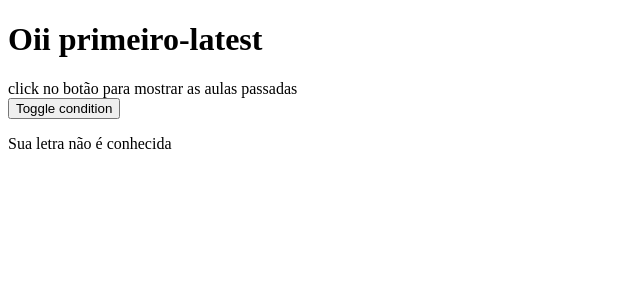
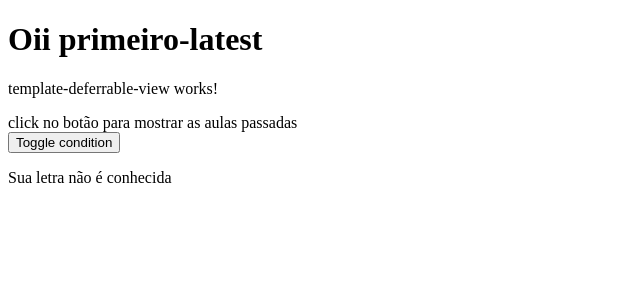
Before and after one commit to Ramon-Erik/aprendizados-angular, an Angular app in the folder primeiro-latest/: page / in a window 1280 px wide. Shown: the top 300 px of the page, without its empty margins (0-640 px from the left). Built offline with nearby package versions, Linux system fonts and the light colour scheme.

Commit message:
primeira aula defer

```diff
--- a/primeiro-latest/src/app/app.component.ts
+++ b/primeiro-latest/src/app/app.component.ts
@@ -5,13 +5,14 @@ import { NewComponent } from './components/new-component/new-component.component
 import { TemplatesBindingComponent } from "./components/templates/templates-binding/templates-binding.component";
 import { TemplatesVariablesComponent } from "./components/templates/templates-variables/templates-variables.component";
 import { TemplateControlFlowComponent } from './components/template/template-control-flow/template-control-flow.component';
+import { TemplateDeferrableViewComponent } from './components/template/template-deferrable-view/template-deferrable-view.component';
 
 @Component({
   selector: 'app-root',
   standalone: true,
   imports: [
-    // NewComponent, TemplatesBindingComponent, TemplatesVariablesComponent,
-    TemplateControlFlowComponent
+    // NewComponent, TemplatesBindingComponent, TemplatesVariablesComponent, TemplateControlFlowComponent
+    TemplateDeferrableViewComponent
   ],
   template: `
   <!--<router-outlet></router-outlet> -->
@@ -20,7 +21,8 @@ import { TemplateControlFlowComponent } from './components/template/template-con
       <!-- <app-new-component/>
       <app-templates-binding/> -->
       <!-- <app-templates-variables/> -->
-      <app-template-control-flow/>
+      <!-- <app-template-control-flow/> -->
+      <app-template-deferrable-view/>
     </div>
   `,
 })
--- /dev/null
+++ b/primeiro-latest/src/app/components/template/template-deferrable-view/template-deferrable-view.component.html
@@ -0,0 +1,11 @@
+<p>template-deferrable-view works!</p>
+
+@defer () {
+  <app-template-control-flow/>
+} @placeholder {
+  <p>Mostrar antes</p>
+} @loading {
+  <p>loading...</p>
+} @error {
+  <p>Falhou</p>
+}
```
Also changed, not shown: primeiro-latest/src/app/components/template/template-deferrable-view/template-deferrable-view.component.ts (added, +13 -0 lines), primeiro-latest/src/app/components/template/template-deferrable-view/template-deferrable-view.component.scss (added), 1 other file (tests, documents, lock files or other folders).
